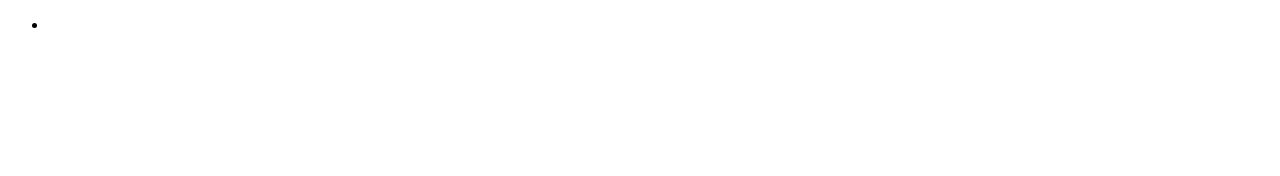
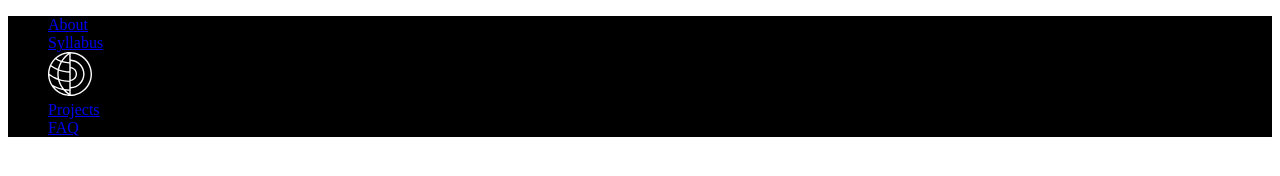
Before and after one commit to LorianLords/INTERNSHIP-webdev, a plain HTML site: page index.html in a window 1280 px wide. Drawn offline with Linux system fonts and the light colour scheme.

Commit message:
INTERNSHIP-14/feature: change block Header

```diff
--- a/index.html
+++ b/index.html
@@ -6,8 +6,12 @@
 </head>
 <body>
 <header>
-    <ul>
-        <li></li>
+    <ul style="background-color: black">
+        <li><a href="#">About</a></li>
+        <li><a href="#">Syllabus</a></li>
+        <li><img src="assets/Vector.svg" alt="эмблема навигатора"></li>
+        <li><a href="#">Projects</a></li>
+        <li><a href="#">FAQ</a></li>
     </ul>
 </header>
 </body>
```
Also changed, not shown: assets/Vector.svg (added).
